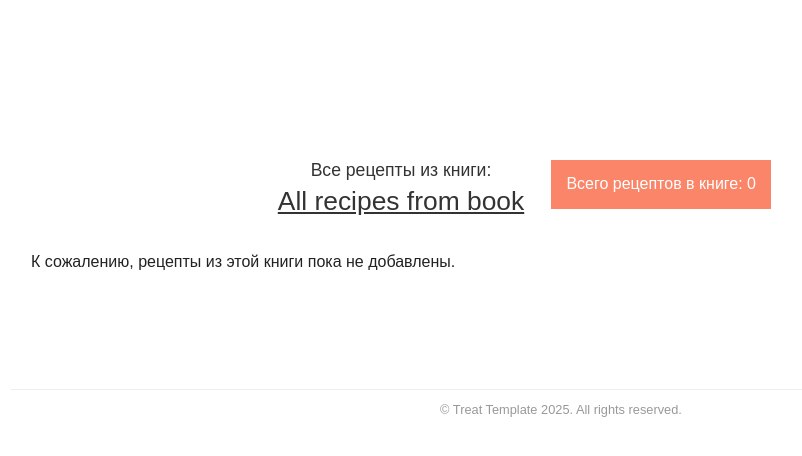
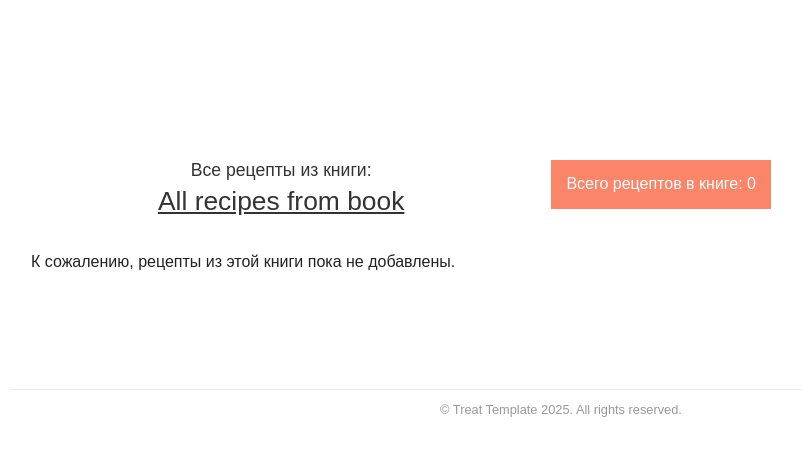
Before and after one commit to Helga1970/new-site, a Jekyll site: the page built from all-recipes-from-book.html, in a window 1280 px wide. Shown: the top 456 px of the page, without its empty margins (79-881 px from the left). Built offline with Jekyll 4.4.1, drawn with Linux system fonts in a browser that asks for light colours; nearby versions of some CDN libraries; some web fonts are replaced.

Commit message:
Update all-recipes-from-book.html

```diff
--- a/all-recipes-from-book.html
+++ b/all-recipes-from-book.html
@@ -21,10 +21,8 @@
                 <span class="book-name">{{ book_title_display }}</span>
             {% endif %}
         </h1>
-        <div class="book-info-plaque-container">
-            <div class="recipes-count-plaque">
-                <span class="plaque-text">Всего рецептов в книге: {{ total_recipes }}</span>
-            </div>
+        <div class="recipes-count-plaque">
+            <span class="plaque-text">Всего рецептов в книге: {{ total_recipes }}</span>
         </div>
     </div>
 
@@ -58,8 +56,8 @@
     }
     .book-page-header {
         display: flex;
-        flex-direction: column;
-        align-items: center;
+        justify-content: space-between;
+        align-items: flex-start;
         margin-bottom: 30px;
         position: relative;
     }
@@ -68,12 +66,14 @@
         font-weight: normal;
         margin: 0;
         color: #333;
+        flex-grow: 1;
         text-align: center;
+        margin-right: 20px;
     }
     .book-title-heading .book-name {
         font-size: 1.5em;
-        font-weight: normal; /* Убираем жирность */
-        color: inherit;
+        font-weight: normal;
+        color: #333;
         display: block;
         margin-top: 5px;
         text-decoration: underline;
@@ -81,18 +81,11 @@
     .book-title-heading a.book-name {
         color: inherit;
     }
-    .book-info-plaque-container {
-        position: absolute;
-        top: 0;
-        right: 0;
-        z-index: 10; /* Убедимся, что плашка находится поверх заголовка */
-    }
     .recipes-count-plaque {
         background-color: #fa8569;
         color: white;
         padding: 10px 15px;
         display: inline-block;
-        text-align: center;
         white-space: nowrap;
         font-weight: normal;
     }
@@ -142,19 +135,20 @@
         color: #333;
     }
 
-    /* Адаптивность для мобильных устройств */
+    /* Адаптивность */
     @media (max-width: 768px) {
         .book-page-header {
             flex-direction: column;
             align-items: center;
             position: static;
         }
-        .book-info-plaque-container {
-            position: static;
+        .book-title-heading {
+            text-align: center;
+            margin-right: 0;
+            margin-bottom: 20px;
+        }
+        .recipes-count-plaque {
             margin-top: 20px;
-        }
-        .book-title-heading {
-            font-size: 1.1em;
         }
         .book-title-heading .book-name {
             font-size: 1.5em;
```
